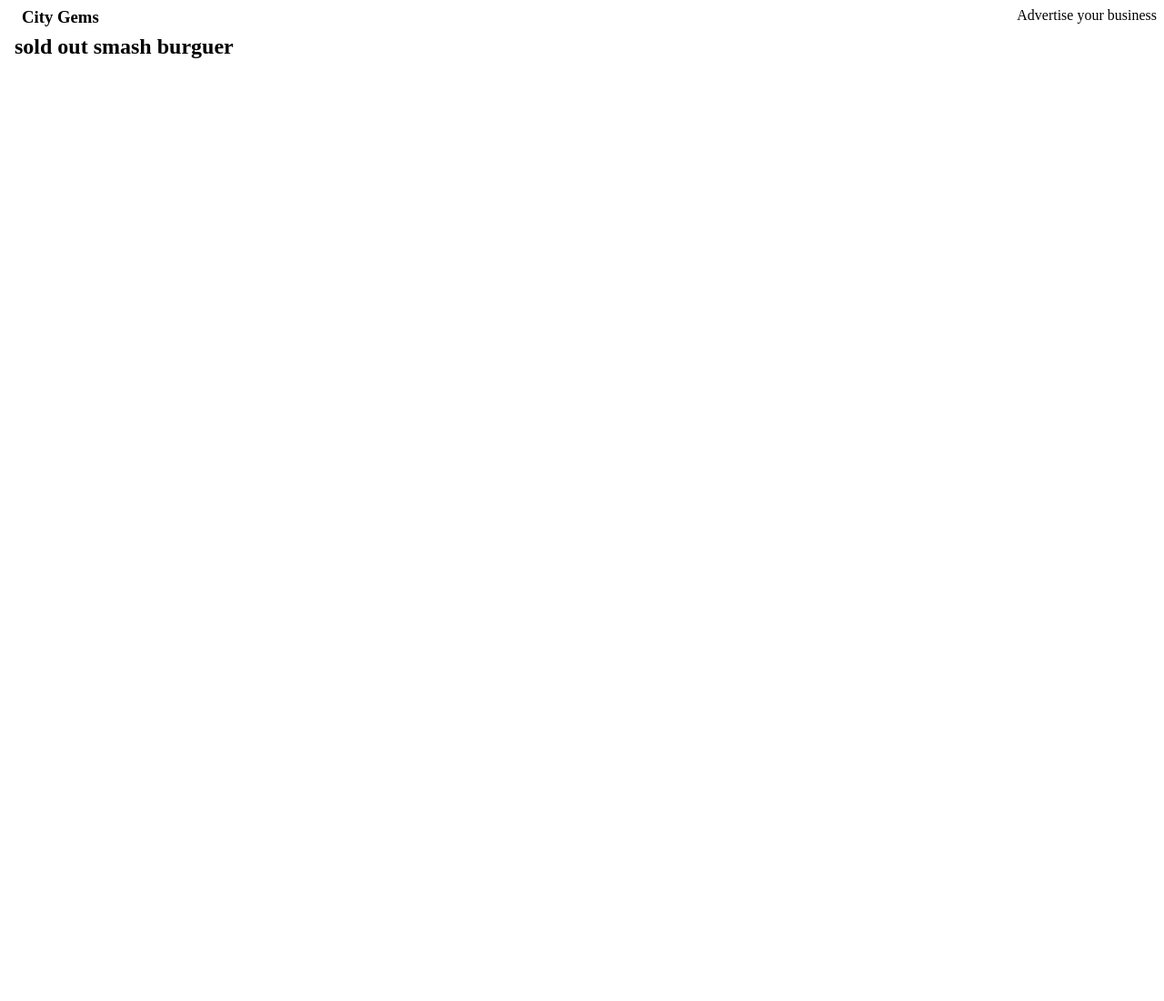
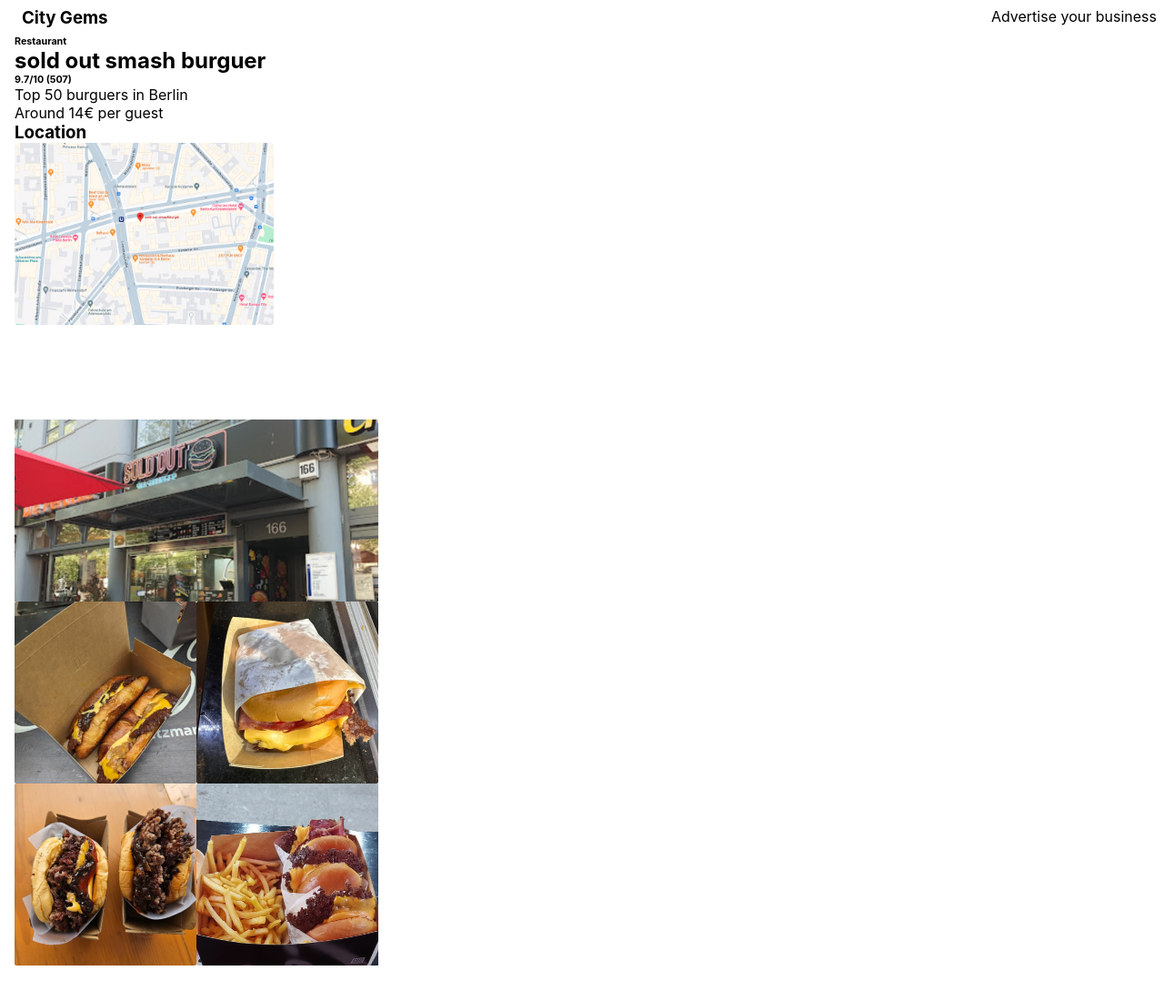
Before and after one commit to franzridder/PreEntrega2Ridder, a plain HTML site: page sold_out_smash_burguer.html in a window 1280 px wide. Shown: the whole page at 91% size. Before the commit the page ends 800 px from the top, so only its background shows below. Drawn offline with Linux system fonts and the light colour scheme; files whose address does not match are found by name.

Commit message:
Add files via upload

```diff
--- a/sold_out_smash_burguer.html
+++ b/sold_out_smash_burguer.html
@@ -14,6 +14,51 @@
         </ul>
 
     </header>
-    <h2>sold out smash burguer</h2>
+    <section class="restaurant_info">
+    <div class="main_info">
+        <h6>Restaurant</h6>
+        <h2>sold out smash burguer</h2>
+        <h6>9.7/10 (507)</h6>
+        <ul>
+            <li>Top 50 burguers in Berlin</li>
+            <li>Around 14€ per guest</li>
+        </ul>
+
+        <h3>Location</h3>
+        <div>
+        <img src="/Users/franzridder/Desktop/CoderHouse Frontend/Proyecto Final/assets/Screenshot 2024-06-05 at 09.38 1.jpg" alt="A view of the resturant in Google Maps">
+        </div>
+
+
+
+        <section class="gallery">
+        <div class="grid_wrapper">
+
+        <div class="image image-1">
+            <img src="/Users/franzridder/Desktop/CoderHouse Frontend/Proyecto Final/assets/Screenshot 2024-06-05 at 10.00 1.jpg" alt="">
+        </div>
+
+        <div class="image image-2">
+            <img src="/Users/franzridder/Desktop/CoderHouse Frontend/Proyecto Final/assets/Screenshot 2024-06-05 at 09.54 1.jpg" alt="">
+        </div>
+
+        <div class="image image-3">
+            <img src="/Users/franzridder/Desktop/CoderHouse Frontend/Proyecto Final/assets/Screenshot 2024-06-05 at 09.54 2.jpg" alt="">
+        </div>
+
+        <div class="image image-4">
+            <img src="/Users/franzridder/Desktop/CoderHouse Frontend/Proyecto Final/assets/Screenshot 2024-06-05 at 09.57 1.jpg" alt="">
+
+        </div>
+
+        <div class="image image-5">
+            <img src="/Users/franzridder/Desktop/CoderHouse Frontend/Proyecto Final/assets/Screenshot 2024-06-05 at 09.56 1.jpg" alt="">
+
+        </div>
+
+    </div>
+</section>
+</section>
+
 </body>
 </html>
--- a/style.css
+++ b/style.css
@@ -2,8 +2,8 @@
     padding: 0px;
     margin: 0px;
     box-sizing: border-box;
-    font-family: ;
-    }
+    font-family:'Inter', sans-serif;
+}
 
 
 body {
@@ -97,3 +97,35 @@ img {
     height: 200px;
 
 }
+.restaurant_info {
+    display: flex;
+
+    }
+
+.gallery {
+    display: flex;
+}
+
+.main_info {
+    display: flex;
+    flex-direction: column;
+}
+
+.grid_wrapper{
+    margin-top: 100px;
+    display: grid;
+    width: 400px;
+    overflow: hidden;
+
+    grid-template-rows: 200px 200px 200px ;
+    grid-template-columns: 200px 200px;
+}
+    .image-1{
+    grid-column: 1/3;
+}
+
+
+
+.image {
+    display: flex;
+   }
```
Also changed, not shown: index.html (+4 -1 lines), assets/Screenshot 2024-06-05 at 09.38 1.jpg (added), assets/Screenshot 2024-06-05 at 09.54 1.jpg (added), assets/Screenshot 2024-06-05 at 09.54 2.jpg (added), assets/Screenshot 2024-06-05 at 09.56 1.jpg (added), assets/Screenshot 2024-06-05 at 09.57 1.jpg (added), assets/Screenshot 2024-06-05 at 10.00 1.jpg (added).
